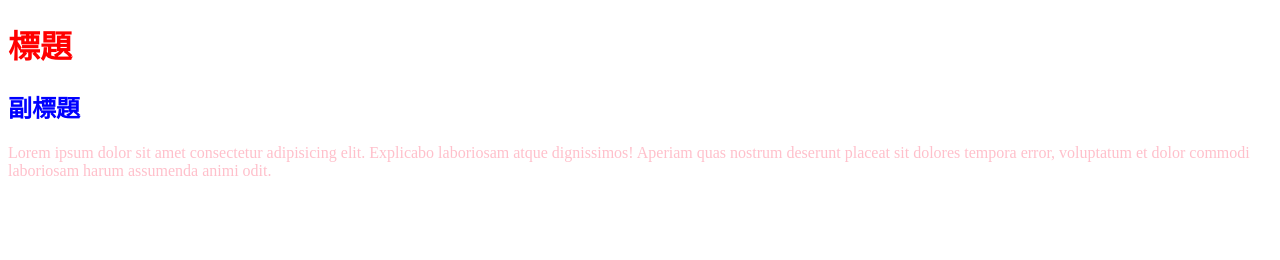
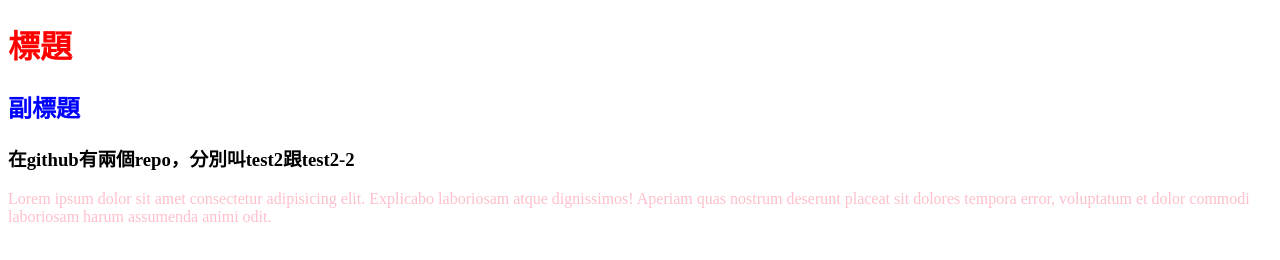
Before and after one commit to tg-Tina02/test2, a plain HTML site: page index.html in a window 1280 px wide. Drawn offline with Linux system fonts and the light colour scheme.

Commit message:
新增h3標籤

```diff
--- a/index.html
+++ b/index.html
@@ -10,6 +10,7 @@
 <body>
     <h1>標題</h1>
     <h2>副標題</h2>
+    <h3>在github有兩個repo，分別叫test2跟test2-2</h3>
     <p>Lorem ipsum dolor sit amet consectetur adipisicing elit. Explicabo laboriosam atque dignissimos! Aperiam quas nostrum deserunt placeat sit dolores tempora error, voluptatum et dolor commodi laboriosam harum assumenda animi odit.</p>
 </body>
 </html>
```
Also changed, not shown: 1 other file.
